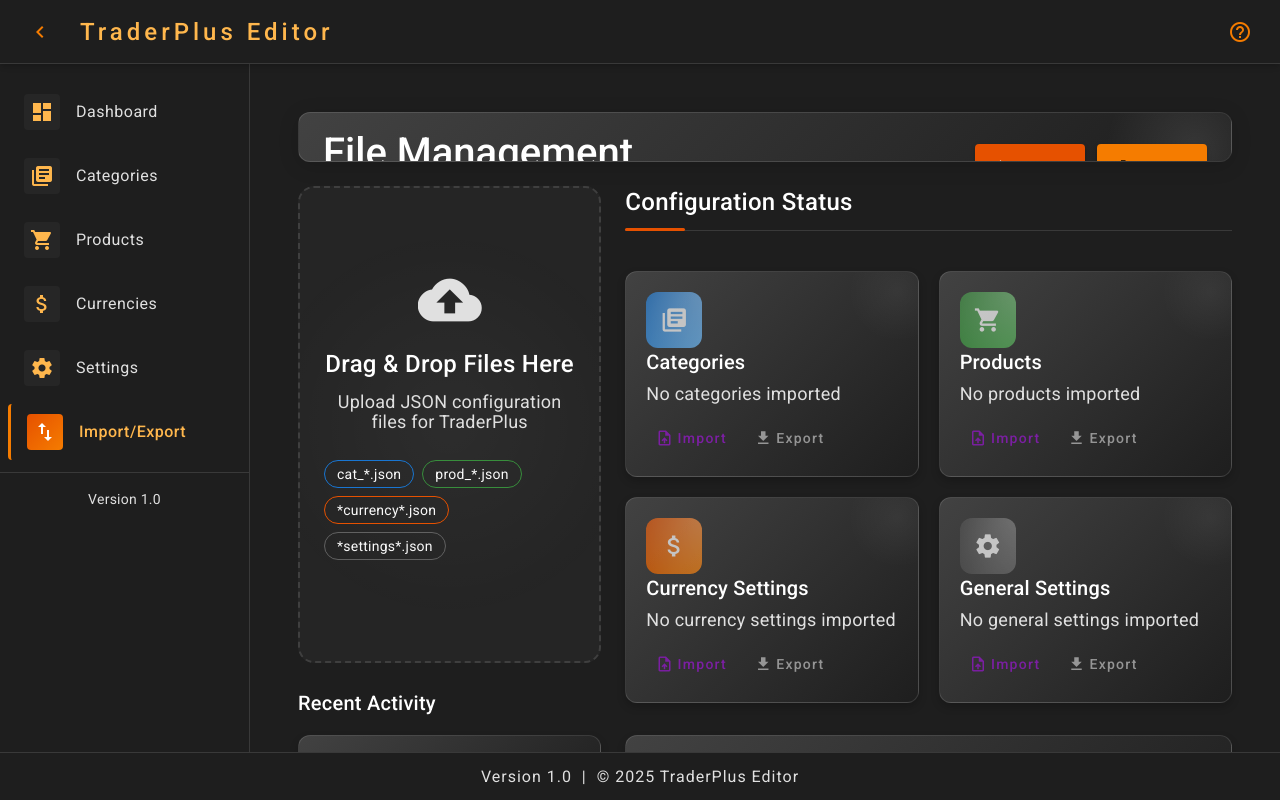
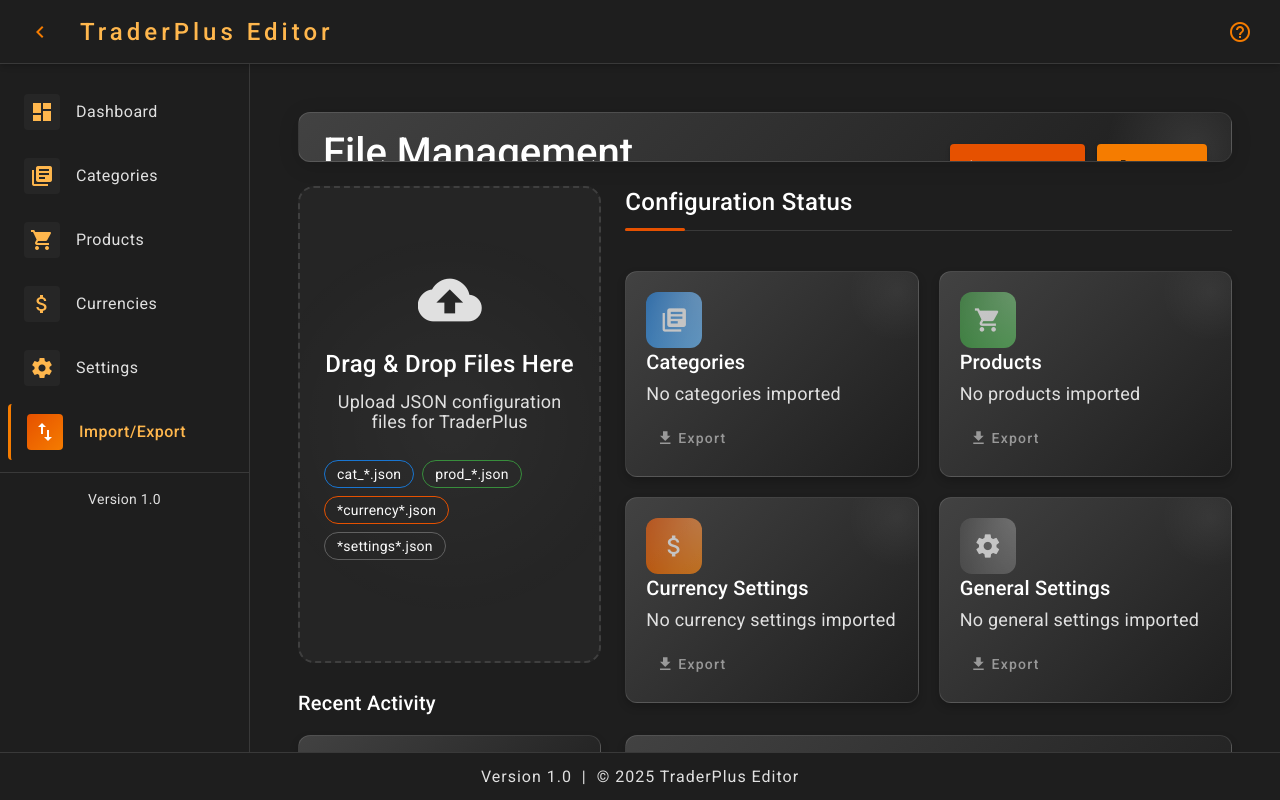
Before and after one commit to TheDmitri/traderpluseditor, an Angular app: page /file-management in a window 1280 px wide. Built offline with nearby package versions, Linux system fonts and the light colour scheme.

Commit message:
refactor(file-management): simplify file import process by consolidating input handling and updating button labels

```diff
--- a/src/app/features/file-management/components/file-management.component.html
+++ b/src/app/features/file-management/components/file-management.component.html
@@ -7,28 +7,10 @@
         <p class="subtitle">Import and configure your TraderPlus setup</p>
       </div>
       <div class="header-actions">
-        <button mat-raised-button color="primary" class="action-button" [matMenuTriggerFor]="importMenu" matTooltip="Import files">
+        <button mat-raised-button color="primary" class="action-button" (click)="fileInput.click()" matTooltip="Import any TraderPlus JSON configuration files">
           <mat-icon>file_upload</mat-icon>
-          Import
+          Import Files
         </button>
-        <mat-menu #importMenu="matMenu" class="import-menu">
-          <button mat-menu-item (click)="triggerFileInput('categories')">
-            <mat-icon class="menu-icon categories-color">my_library_books</mat-icon>
-            <span>Categories</span>
-          </button>
-          <button mat-menu-item (click)="triggerFileInput('products')">
-            <mat-icon class="menu-icon products-color">shopping_cart</mat-icon>
-            <span>Products</span>
-          </button>
-          <button mat-menu-item (click)="triggerFileInput('currencies')">
-            <mat-icon class="menu-icon currencies-color">attach_money</mat-icon>
-            <span>Currency Settings</span>
-          </button>
-          <button mat-menu-item (click)="triggerFileInput('settings')">
-            <mat-icon class="menu-icon settings-color">settings</mat-icon>
-            <span>General Settings</span>
-          </button>
-        </mat-menu>
 
         <button mat-raised-button color="accent" class="action-button" [matMenuTriggerFor]="exportMenu" matTooltip="Export files">
           <mat-icon>file_download</mat-icon>
@@ -61,11 +43,8 @@
     </div>
   </div>
 
-  <!-- Hidden file inputs -->
-  <input #categoriesInput type="file" hidden accept=".json" multiple (change)="onFileSelected($event, 'categories')" />
-  <input #productsInput type="file" hidden accept=".json" multiple (change)="onFileSelected($event, 'products')" />
-  <input #currenciesInput type="file" hidden accept=".json" (change)="onFileSelected($event, 'currencies')" />
-  <input #settingsInput type="file" hidden accept=".json" (change)="onFileSelected($event, 'settings')" />
+  <!-- Single hidden file input for all JSON files -->
+  <input #fileInput type="file" hidden accept=".json" multiple (change)="onFileSelected($event)" />
 
   <!-- Main Content Area -->
   <div class="content-area">
@@ -113,13 +92,6 @@
             <div class="status-actions">
               <button
                 mat-button
-                color="primary"
-                (click)="triggerFileInput('categories')"
-                matTooltip="Import category files">
-                <mat-icon>upload_file</mat-icon> Import
-              </button>
-              <button
-                mat-button
                 color="accent"
                 [disabled]="!hasCategories"
                 (click)="exportCategories()"
@@ -140,13 +112,6 @@
             <p *ngIf="hasProducts">{{getProductsCount()}} products loaded</p>
             <p *ngIf="!hasProducts">No products imported</p>
             <div class="status-actions">
-              <button
-                mat-button
-                color="primary"
-                (click)="triggerFileInput('products')"
-                matTooltip="Import product files">
-                <mat-icon>upload_file</mat-icon> Import
-              </button>
               <button
                 mat-button
                 color="accent"
@@ -171,13 +136,6 @@
             <div class="status-actions">
               <button
                 mat-button
-                color="primary"
-                (click)="triggerFileInput('currencies')"
-                matTooltip="Import currency settings">
-                <mat-icon>upload_file</mat-icon> Import
-              </button>
-              <button
-                mat-button
                 color="accent"
                 [disabled]="!hasCurrencies"
                 (click)="exportCurrencySettings()"
@@ -198,13 +156,6 @@
             <p *ngIf="hasSettings">General configuration loaded</p>
             <p *ngIf="!hasSettings">No general settings imported</p>
             <div class="status-actions">
-              <button
-                mat-button
-                color="primary"
-                (click)="triggerFileInput('settings')"
-                matTooltip="Import general settings">
-                <mat-icon>upload_file</mat-icon> Import
-              </button>
               <button
                 mat-button
                 color="accent"
--- a/src/app/features/file-management/components/file-management.component.ts
+++ b/src/app/features/file-management/components/file-management.component.ts
@@ -268,23 +268,22 @@ export class FileManagementComponent implements OnInit {
   }
 
   /**
-   * Handles file selection from input elements
+   * Handles file selection from input element
    * Processes the selected files and resets the input element
    *
    * @param {Event} event - The file input change event
-   * @param {string} type - The type of files being imported
    */
-  onFileSelected(event: Event, type: string): void {
+  onFileSelected(event: Event): void {
     const input = event.target as HTMLInputElement;
 
     if (!input.files?.length) {
       return;
     }
 
-    this.processFiles(input.files, type);
+    // Process files with automatic type detection
+    this.processFiles(input.files);
 
     // Reset the input so that selecting the same file again will trigger the event.
-    // This is important for UX as users may want to import the same file multiple times.
     input.value = '';
   }
 
```
